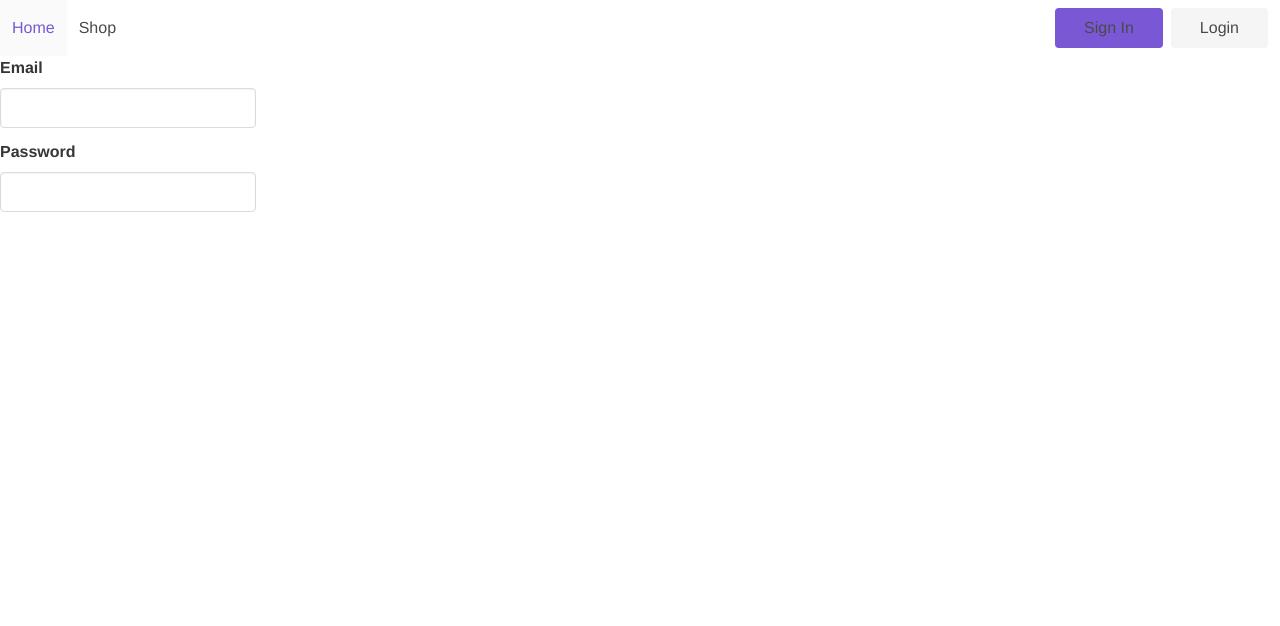
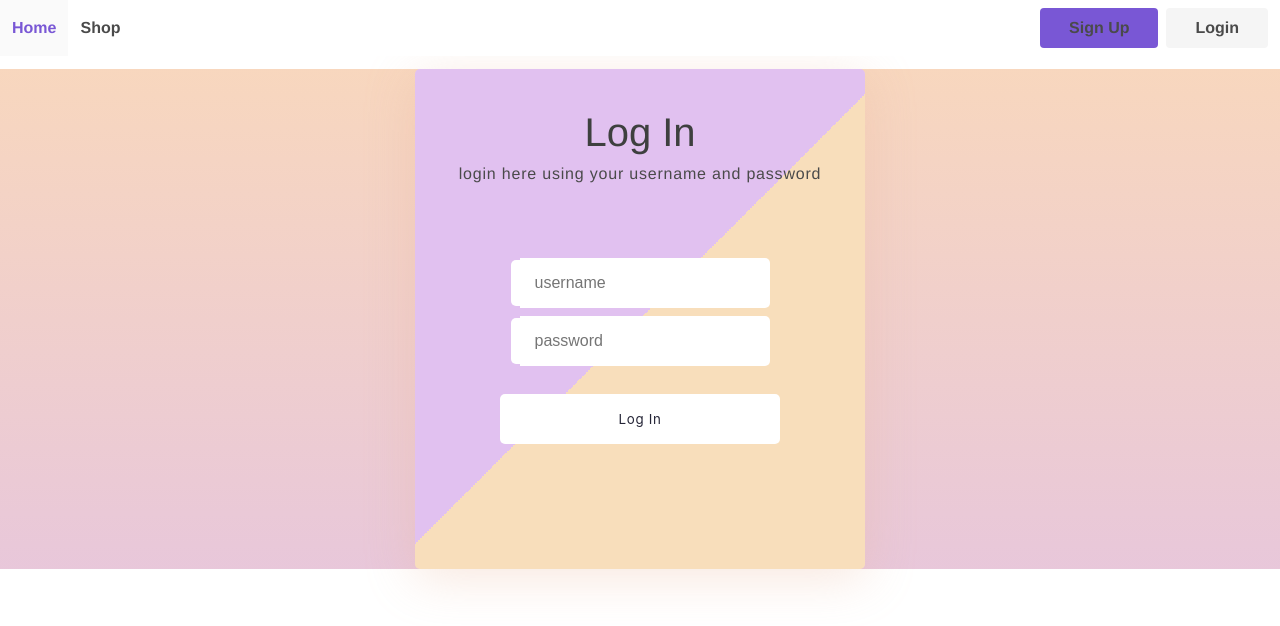
Before and after one commit to youyyk/ProjectWebtech-VueJS, a Vue app: page /login in a window 1280 px wide. Shown: the top 626 px of the page. Built offline with nearby package versions, Linux system fonts and the light colour scheme.

Commit message:
Update page Login

```diff
--- a/src/App.vue
+++ b/src/App.vue
@@ -11,17 +11,17 @@
               </b-navbar-item>
           </template> -->
           <template #start>
-              <router-link class="navbar-item" to="/">Home</router-link>
-              <router-link class="navbar-item" to="/shop">Shop</router-link>
+              <router-link class="navbar-item" to="/"><strong>Home</strong></router-link>
+              <router-link class="navbar-item" to="/shop"><strong>Shop</strong></router-link>
           </template>
           <template #end>
               <b-navbar-item tag="div">
                   <div class="buttons">
                       <a class="button is-primary">
-                          <router-link class="navbar-item"  to="/SignIn">Sign In</router-link>
+                          <router-link class="navbar-item"  to="/SignUp"><strong>Sign Up</strong></router-link>
                       </a>
                       <a class="button is-light">
-                          <router-link class="navbar-item"  to="/login">Login</router-link>
+                          <router-link class="navbar-item"  to="/login"><strong>Login</strong></router-link>
                       </a>
                   </div>
               </b-navbar-item>
--- a/src/router/index.js
+++ b/src/router/index.js
@@ -20,9 +20,9 @@ const routes = [
     component: () => import('../views/Login.vue')
   },
   {
-    path: '/signIn',
-    name: 'SignIn',
-    component: () => import('../views/SignIn.vue')
+    path: '/signUp',
+    name: 'SignUp',
+    component: () => import('../views/SignUp.vue')
   }
 ]
 
--- a/src/views/Home.vue
+++ b/src/views/Home.vue
@@ -36,4 +36,5 @@ export default {
 </script>
 
 <style lang="scss">
+
 </style>
--- a/src/views/Login.vue
+++ b/src/views/Login.vue
@@ -1,17 +1,47 @@
 <template>
-  <div class="login">
+  <!-- <div class="login">
       <div id="FormLogin">
             <section>
-                <b-field label="Email">
+                <body>
+                    <b-field label="Email">
                     <b-input></b-input>
                 </b-field>
 
                 <b-field label="Password">
                     <b-input></b-input>
                 </b-field>
+                </body>
             </section>
      </div>
-  </div>
+  </div> -->
+    <div class="overlay">
+        <body>
+        <form>
+            <div class="con">
+                <header class="head-form">
+                    <h2>Log In</h2>
+                        <p>login here using your username and password</p>
+                </header>
+                <br>
+                <div class="field-set">
+                    <span class="input-item">
+                        <i class="fa fa-user-circle"></i>
+                    </span>
+                <input class="form-input" id="txt-input" type="text" placeholder="username" required>
+                <br>
+           <!-- Password -->
+                <span class="input-item">
+                    <i class="fa fa-key"></i>
+                </span>
+            <!-- Password Input -->
+                <input class="form-input" type="password" placeholder="password" id="pwd"  name="password" required>
+            <!--button LogIn -->
+                <button class="log-in"> Log In </button>
+            </div>
+            </div>
+        </form>
+        </body>
+    </div>
 </template>
 
 <script>
@@ -27,6 +57,124 @@ export default {
 <style scoped lang="scss">
 #FormLogin{
     text-align: left;
-    width: 20%;
+    width: 30%;
 }
+
+body {
+    background-image: linear-gradient(-225deg, #e4c5eb 0%, #FFE6FA 100%);
+    background-image: linear-gradient(to top, #e1c0e7 0%, #fad9ba 100%);
+    background-attachment: fixed;
+    background-repeat: no-repeat;
+    font-family: inherit;
+    // opacity: .95;
+}
+
+form {
+    width: 450px;
+    min-height: 500px;
+    height: auto;
+    border-radius: 5px;
+    margin: 1% auto;
+    box-shadow: 0 9px 50px hsla(20, 67%, 75%, 0.31);
+    padding: 2%;
+    background-image: linear-gradient(-225deg, #e1c1f0 50%, #f8debb 50%);
+}
+
+header {
+    margin: 2% auto 10% auto;
+    text-align: center;
+}
+
+header h2 {
+    font-size: 250%;
+    font-family: inherit;
+    width: 600;
+    color: #3e403f;
+}
+
+header p {
+    letter-spacing: 0.05em;
+}
+
+.input-item {
+    background: #fff;
+    color: #333;
+    padding: 14.5px 0px 15px 9px;
+    border-radius: 5px 0px 0px 5px;
+}
+
+input[class="form-input"]
+{
+    width: 250px;
+    height: 50px;
+
+    margin-top: 2%;
+    padding: 15px;
+
+    font-size: 16px;
+    font-family: 'Abel', sans-serif;
+    color: #5E6472;
+
+    outline: none;
+    border: none;
+
+    border-radius: 0px 5px 5px 0px;
+    transition: 0.2s linear;
+}
+
+input[id="txt-input"] {
+    width: 250px;
+}
+
+input:focus {
+    transform: translateX(-2px);
+    border-radius: 5px;
+}
+
+button {
+    display: inline-block;
+    color: #252537;
+
+    width: 280px;
+    height: 50px;
+
+    padding: 0 20px;
+    background: #fff;
+    border-radius: 5px;
+
+    outline: none;
+    border: none;
+
+    cursor: pointer;
+    text-align: center;
+    transition: all 0.2s linear;
+
+    margin: 7% auto;
+    letter-spacing: 0.05em;
+}
+
+.submits {
+    width: 48%;
+    display: inline-block;
+    margin-left: 2%;
+}
+
+button:hover {
+    transform: translatey(3px);
+    box-shadow: none;
+}
+
+button:hover {
+    animation: anima 0.4s ease-in-out infinite alternate;
+}
+
+@keyframes anima {
+    0% {
+        transform: translateY(3px);
+    }
+    100% {
+        transform: translateY(5px);
+    }
+}
+
 </style>
--- a/src/views/SignIn.vue
+++ b/src/views/SignUp.vue
@@ -1,6 +1,6 @@
 <template>
-  <div class="signIn">
-      <div id="FormSingIn">
+  <div class="signUp">
+      <div id="FormSingUp">
             <section>
                 <h1>Sign Up</h1>
                     <div class="email">
@@ -17,7 +17,7 @@
                     </div>
             </section>
             <br>
-            <button @click="signUp">Sign Up</button>
+            <button @click="signup"><strong>Sign Up</strong></button>
      </div>
   </div>
 </template>
@@ -33,11 +33,12 @@ export default {
 </script>
 
 <style scoped lang="scss">
-#FormSingIn{
+
+#FormSingUp{
     text-align: left;
     width: 35%;
     margin-left: 760px;
-    margin-top: 80px;
+    margin-top: 40px;
 }
 
 h1 {
@@ -53,17 +54,18 @@ label {
     font-size: 16px;
 }
 
-input{
+input, .signUp{
     padding: 10px;
     margin: 10px;
     margin-right: 100px;
+    flex: 1;
 }
 
 button {
     background-color: #e78930;
     border: none;
     color: white;
-    padding: 15px 100px;
+    padding: 15px 70px;
     text-align: center;
     text-decoration: none;
     display: inline-block;
@@ -81,13 +83,13 @@ button:hover {
   box-shadow: 0 12px 16px 0 rgba(0,0,0,0.24),0 17px 50px 0 rgba(0,0,0,0.19);
 }
 
-.signIn {
+.signUp {
     background-image: url(	https://www.sapogo.com/Upload/Article/2021/6/bf3366dfcdca2177a5aeecde14e24350.jpg);
     position: absolute;
-    background-position-y: 80px;
+    background-position-y: 50px;
     background-position-x: 20px;
     background-repeat: no-repeat;
-    margin-top: 50px;
+    margin-top: 100px;
     top: 0%;
     object-fit: cover;
     display: flex;
```
